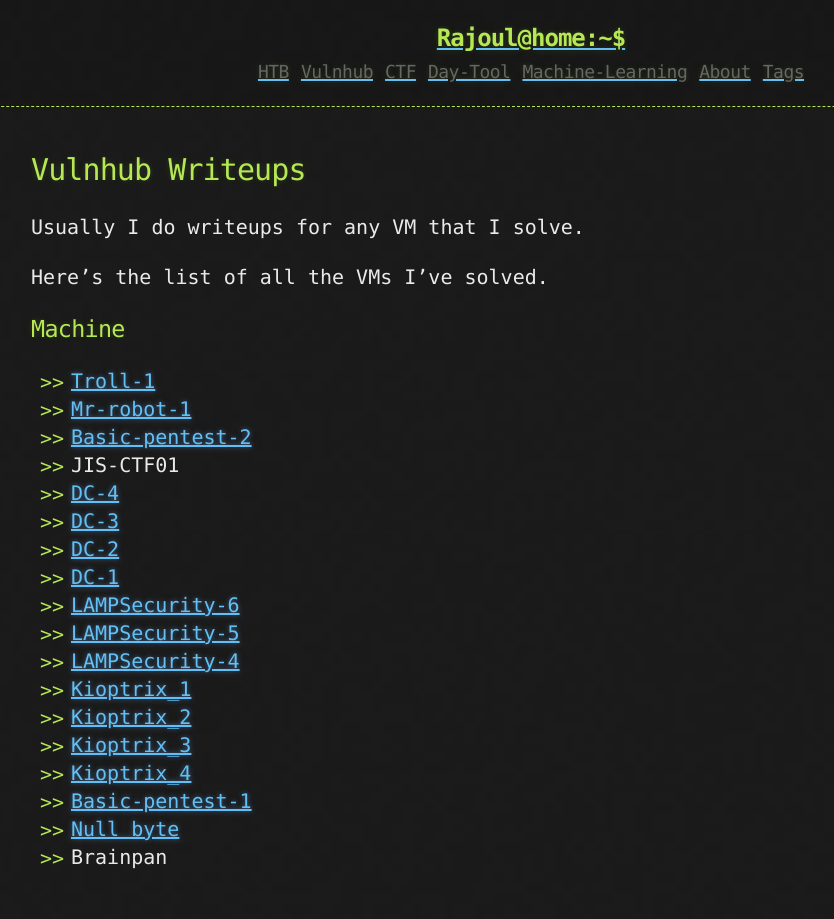
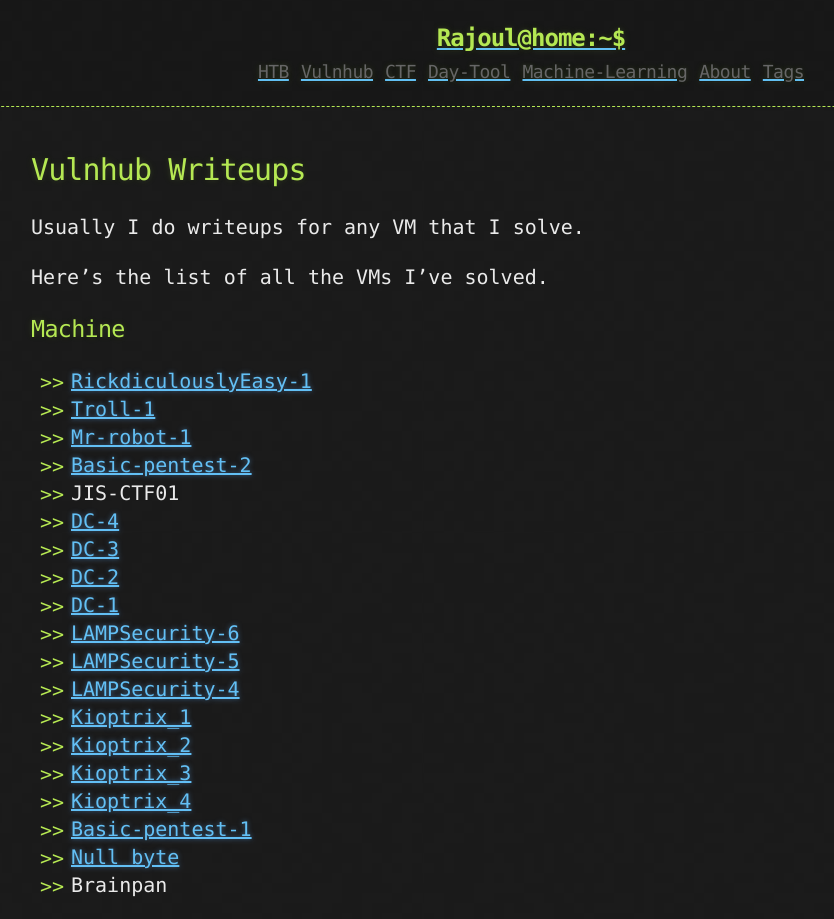
Before and after one commit to rajoul/rajoul.github.io, a Jekyll site: the page built from vulnhub.md, in a window 1280 px wide. Shown: the whole page, without its empty margins (109-943 px from the left). Built offline with Jekyll 4.4.1, drawn with Linux system fonts in a browser that asks for light colours.

Commit message:
Update vulnhub.md

```diff
--- a/vulnhub.md
+++ b/vulnhub.md
@@ -10,6 +10,7 @@
 Here's the list of all the VMs I've solved.
 
 # Machine
+* [RickdiculouslyEasy-1](https://rajoul.github.io/my_write_up/RickdiculouslyEasy-1)
 * [Troll-1](https://rajoul.github.io/my_write_up/Troll-1)
 * [Mr-robot-1](https://rajoul.github.io/my_write_up/Mr-robot-1)
 * [Basic-pentest-2](https://rajoul.github.io/my_write_up/Basic-pentest-2)
```
